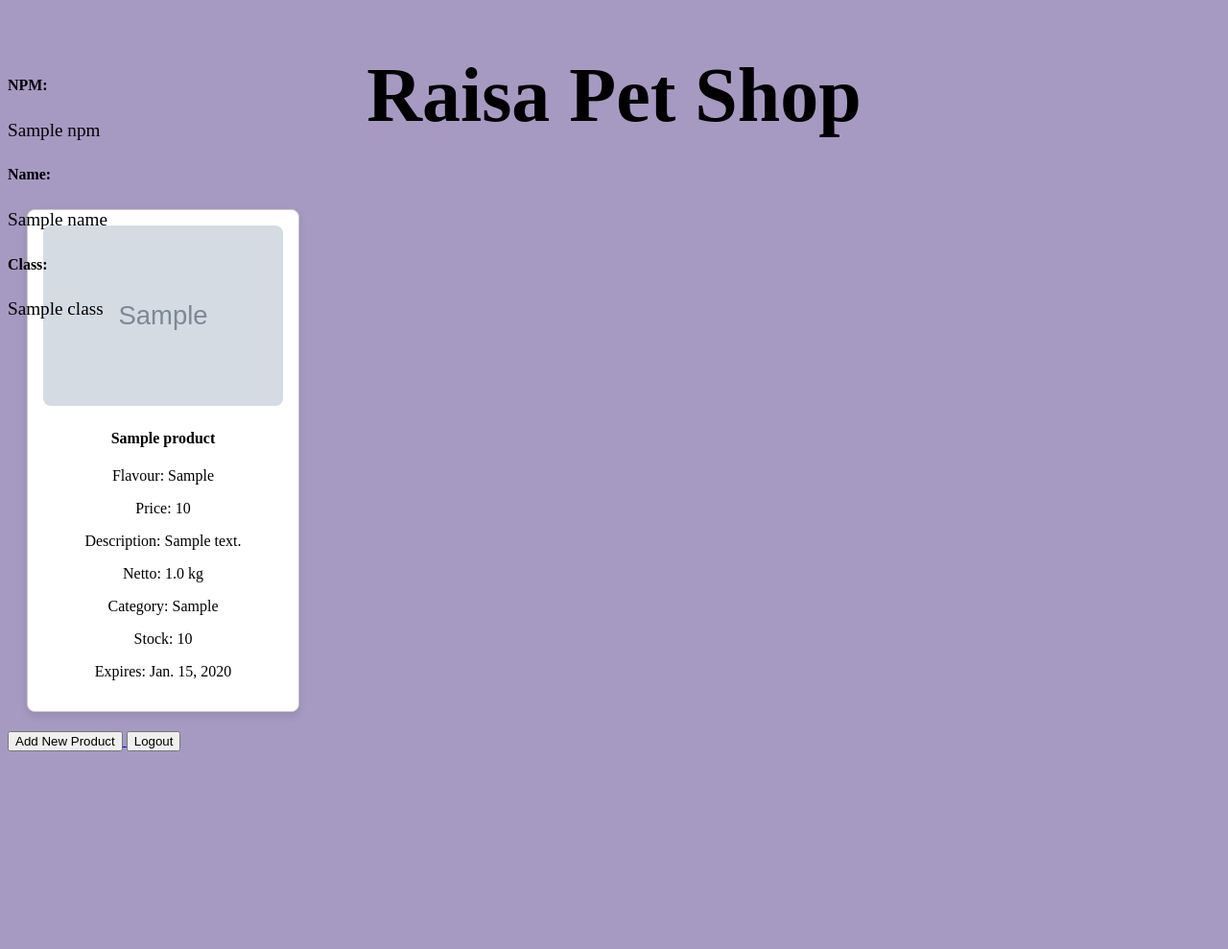
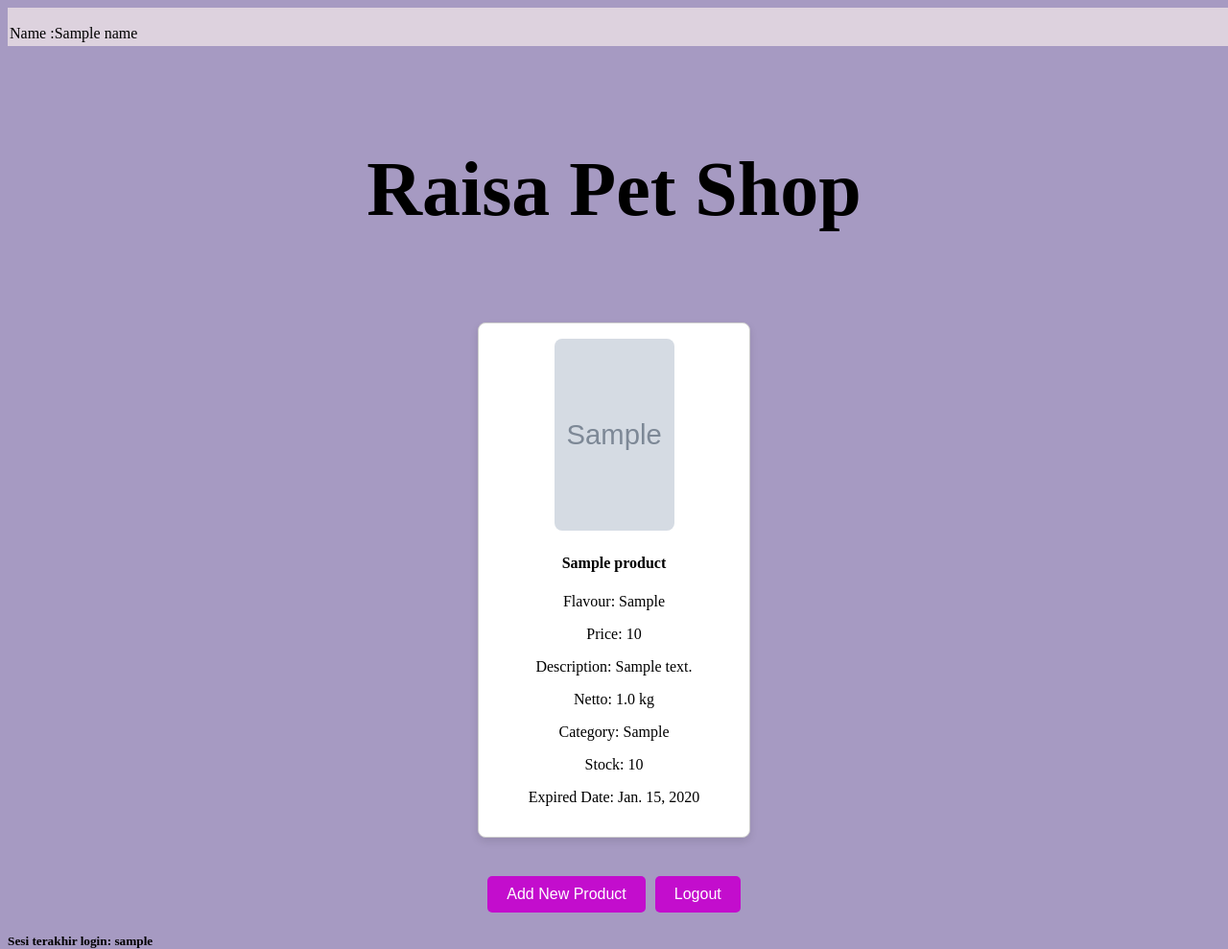
Before and after one commit to raisassc/raisa-petshop, a Django app: template main/templates/main.html in a window 1280 px wide. Shown: the whole page at 96% size. Before the commit the page ends 783 px from the top, so only its background shows below. Run offline with Django 5.2, Linux system fonts and the light colour scheme; tables that the repository leaves empty hold one stand-in row (values such as "Sample post"); the template is opened without the code that fills it: values that come from a table or form of the project are taken from there, most other values are stand-ins (such as "Sample title", 1, 10 or a date in 2020); grey boxes marked "Sample" are stand-in pictures.

Commit message:
menambahkan background

```diff
--- a/main/templates/main.html
+++ b/main/templates/main.html
@@ -2,14 +2,7 @@
 {% block content %}
 <div class="info-container">
   <div class="info-user">
-    <h5>NPM: </h5>
-    <p>{{ npm }}</p>
-
-    <h5>Name:</h5>
-    <p>{{ name }}</p>
-
-    <h5>Class:</h5>
-    <p>{{ class }}</p>
+    <p>Name :{{ name }}</p>
   </div>
 </div>
 
@@ -17,10 +10,12 @@
   <div class="title">
     <h1>Raisa Pet Shop</h1>
   </div>
+
   {% if not product_entries %}
       <p>Belum terdapat produk pada Raisa Pet Shop.</p>
   {% else %}
-    <!-- Horizontal Scrollable Product Cards -->
+      <!-- Product Carousel with Left and Right Buttons -->
+      <div class="carousel-container">
         <div class="product-container">
           {% for product_entry in product_entries %}
             <div class="product-card">
@@ -28,13 +23,14 @@
               <h4>{{ product_entry.name }}</h4>
               <p>Flavour: {{ product_entry.flavour }}</p>
               <p>Price: {{ product_entry.price }}</p>
-            <p>Description: {{product_entry.description}}</p>
+              <p>Description: {{ product_entry.description }}</p>
               <p>Netto: {{ product_entry.netto }} kg</p>
               <p>Category: {{ product_entry.category }}</p>
               <p>Stock: {{ product_entry.stock }}</p>
-            <p>Expires: {{ product_entry.exp_date }}</p>
+              <p>Expired Date: {{ product_entry.exp_date }}</p>
             </div>
           {% endfor %}
+        </div>
       </div>
   {% endif %}
 </div>
@@ -49,4 +45,5 @@
     </a>
 </div>
 
+<h5>Sesi terakhir login: {{ last_login }}</h5>
 {% endblock %}
--- a/raisa_petshop/settings.py
+++ b/raisa_petshop/settings.py
@@ -25,7 +25,7 @@ SECRET_KEY = 'django-insecure-_uvqf*tof@&=xyc9821scmc=^^=b+s^7km4&-nz-u@4^a5bo-y
 
 # SECURITY WARNING: don't run with debug turned on in production!
 PRODUCTION = os.getenv("PRODUCTION", False)
-DEBUG = not PRODUCTION
+DEBUG = True
 
 ALLOWED_HOSTS = ["localhost", "127.0.0.1", "raisa-sakila-raisapetshop2.pbp.cs.ui.ac.id", "https://raisa-sakila-raisapetshop2.pbp.cs.ui.ac.id"]
 
--- a/static/css/styles.css
+++ b/static/css/styles.css
@@ -1,10 +1,13 @@
-body {
+body,html {
+    height: 100%;
     background-color: rgb(166, 154, 194);
 }
 .container{
+    height: 100%;
     display: flex;
     justify-content: center;
     align-items: center;
+
 }
 .login {
     background-color: white;
@@ -33,60 +36,107 @@ body {
 table {
     margin: auto;
 }
-.info-container{
+.info-container {
     width: 100%;
-    height: fit-content;
+    padding: 20px;
+    background-color: #ddd2de;
+}
 
+.info-user {
+    position: absolute;
+    text-align: justify;
+    top: 10px;
+    left: 10px;
+    font-size: 1em;
+    font: optional;
 }
-.info-user {
-    position:absolute;
-    top: 10 px;
-    left: 10 px;
-    font-size: 1.2em;
-}
-.petsho-page {
+
+.petshop-page {
     display: flex;
     flex-direction: column;
     align-items: center;
-    margin: 20 px;
+    margin-top: 50px;
 }
 
 .title {
     text-align: center;
     font-size: 2.5em;
     font-weight: bold;
+    margin-bottom: 20px;
+}
+
+.carousel-container {
+    position: relative;
+    width: 100%; /* Sesuaikan dengan ukuran halaman */
+    max-width: 1200px; /* Max width untuk carousel */
+    overflow: hidden; /* Sembunyikan produk di luar area tampilan */
+    display: flex;
+    align-items: center;
+    justify-content: center;
 }
 
 .product-container {
-    display: flex;
-    flex-wrap: nowrap; /* Ensures that all items are in a single line */
-    overflow-x: auto; /* Enables horizontal scrolling */
-    gap: 16px; /* Adds some spacing between the product cards */
-    padding: 20px;
-    scroll-snap-type: x mandatory; /* Smooth snapping for horizontal scroll */
+    display: flex; /* Menggunakan flexbox untuk layout produk */
+    flex-direction: row; /* Mengatur produk dalam kolom */
+    overflow-x: auto; /* Mengizinkan scroll vertikal */
+    scroll-behavior: smooth; /* Efek smooth saat scroll */
+    gap: 16px; /* Jarak antar produk */
+    padding: 20px; /* Ruang di dalam kontainer produk */
+    box-sizing: border-box; /* Menghitung padding dalam lebar total */
+    max-width: 400px; /* Tinggi maksimum kontainer untuk mengaktifkan scroll */
 }
 
 .product-card {
-    flex: 0 0 auto; /* Prevents the product card from shrinking */
-    width: 250px; /* Adjust the width as per your design */
+    flex: 0 0 auto;
+    width: 250px; /* Lebar tetap untuk setiap produk */
     border: 1px solid #ccc;
     border-radius: 8px;
     padding: 16px;
     background-color: #fff;
+    text-align: center;
+    scroll-snap-align: start; /* Snap ke produk */
     box-shadow: 0 4px 8px rgba(0, 0, 0, 0.1);
-    text-align: center;
-    scroll-snap-align: start; /* Snap point for each card */
 }
 
 .product-card img {
-    width: 100%; /* Makes the image take up the full width of the card */
-    height: auto; /* Maintains aspect ratio */
-    border-radius: 8px;
+    width: 50%; /* Gambar akan mengambil seluruh lebar card */
+    height: 200px; /* Tetapkan tinggi tetap untuk gambar */
+    object-fit: cover; /* Menjaga rasio dan memotong gambar jika diperlukan */
+    border-radius: 8px; }
+
+
+/* Tombol Navigasi
+.prev-button, .next-button {
+    position: absolute;
+    top: 50%;
+    transform: translateY(-50%);
+    background-color: #888;
+    color: white;
+    border: none;
+    padding: 10px;
+    cursor: pointer;
+    font-size: 1.5em;
+    border-radius: 50%;
+    box-shadow: 0 4px 8px rgba(0, 0, 0, 0.1);
+    z-index: 10;
+} */
+/*
+.prev-button:hover, .next-button:hover {
+    background-color: #555;
 }
 
+.prev-button {
+    left: 10px;
+}
+
+.next-button {
+    right: 10px;
+}
+
+/* Scrollbar Customization */
 .product-container::-webkit-scrollbar {
-    height: 8px; /* Adjust scrollbar height */
-}
+    height: 8px;
+} */
 
 .product-container::-webkit-scrollbar-thumb {
     background-color: #888;
@@ -96,3 +146,27 @@ table {
 .product-container::-webkit-scrollbar-thumb:hover {
     background-color: #555;
 }
+
+/* Buttons for Adding and Logout */
+.actions {
+    color: #ccc;
+    margin-top: 20px;
+    display: flex;
+    gap: 10px;
+    border-radius: 5px;
+    justify-content: center;
+}
+
+.actions button {
+    padding: 10px 20px;
+    background-color: #c30dcd;
+    color: white;
+    border: none;
+    border-radius: 5px;
+    cursor: pointer;
+    font-size: 16px;
+}
+
+.actions button:hover {
+    background-color: #a055a8;
+}
```
Also changed, not shown: images/background.jpeg (added), 1 other file. Lines whose indentation alone changed are shown as unchanged.
